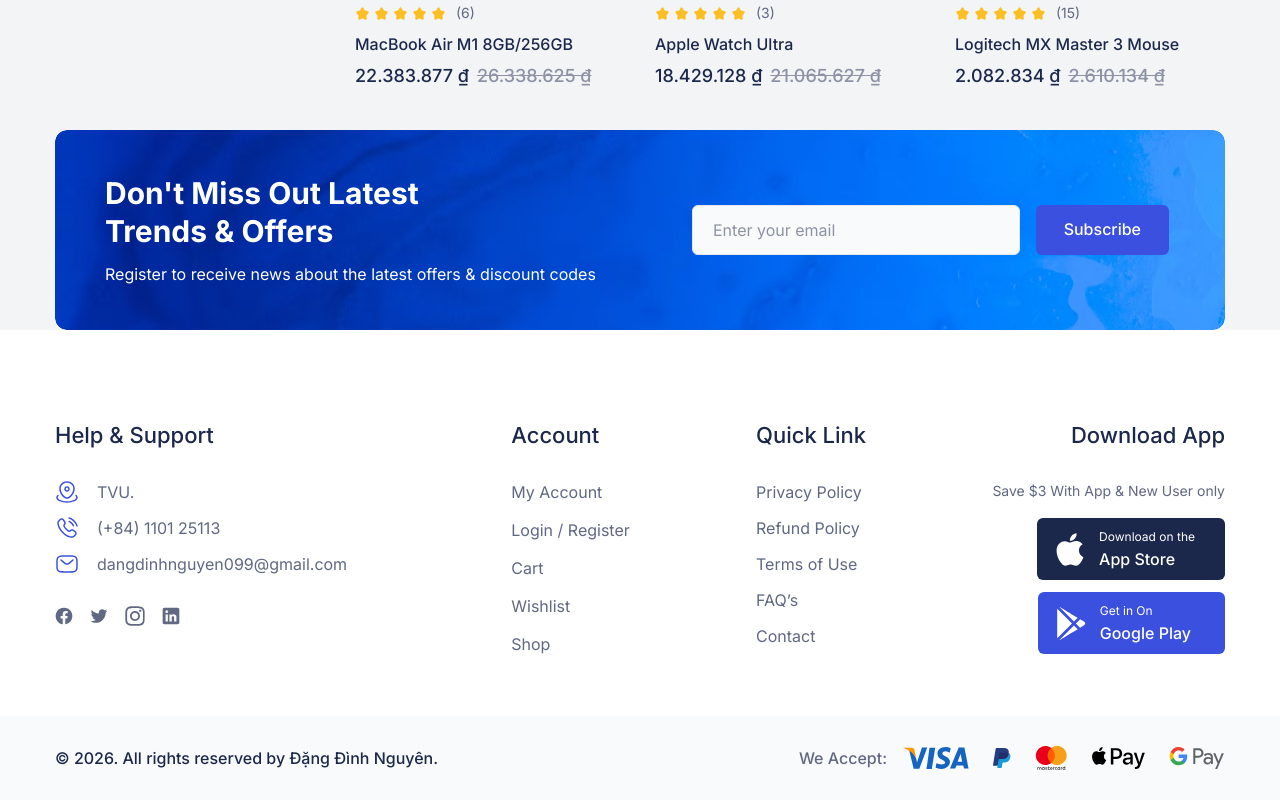
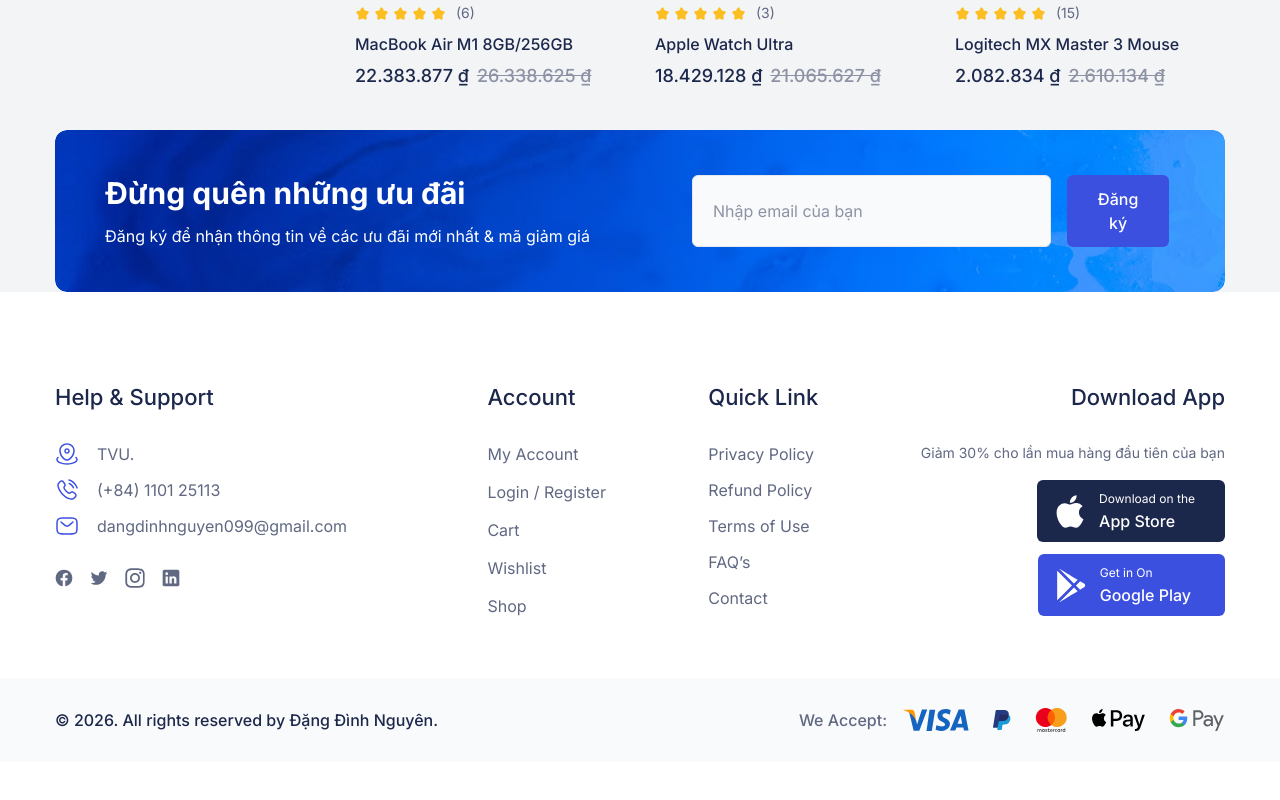
Before and after one commit to NguyenDinhDang/TKW-DA25TTD-110125113-E-Commerce, a Next.js app: page / in a window 1280 px wide. Shown: the part 1660-2460 px from the top of the page. After the commit the page ends 2422 px from the top, so only its background shows below. Built offline with nearby package versions, Linux system fonts and the light colour scheme.

Commit message:
Add more vietnamese

```diff
--- a/src/components/Common/Newsletter.tsx
+++ b/src/components/Common/Newsletter.tsx
@@ -19,11 +19,10 @@
           <div className="flex flex-col lg:flex-row lg:items-center lg:justify-between gap-8 px-4 sm:px-7.5 xl:pl-12.5 xl:pr-14 py-11">
             <div className="max-w-[491px] w-full">
               <h2 className="max-w-[399px] text-white font-bold text-lg sm:text-xl xl:text-heading-4 mb-3">
-                Don&apos;t Miss Out Latest Trends & Offers
+                Đừng quên những ưu đãi
               </h2>
               <p className="text-white">
-                Register to receive news about the latest offers & discount
-                codes
+                Đăng ký để nhận thông tin về các ưu đãi mới nhất & mã giảm giá
               </p>
             </div>
 
@@ -34,14 +33,14 @@
                     type="email"
                     name="email"
                     id="email"
-                    placeholder="Enter your email"
+                    placeholder="Nhập email của bạn"
                     className="w-full bg-gray-1 border border-gray-3 outline-none rounded-md placeholder:text-dark-4 py-3 px-5"
                   />
                   <button
                     type="submit"
                     className="inline-flex justify-center py-3 px-7 text-white bg-blue font-medium rounded-md ease-out duration-200 hover:bg-blue-dark"
                   >
-                    Subscribe
+                    Đăng ký
                   </button>
                 </div>
               </form>
--- a/src/components/Footer/index.tsx
+++ b/src/components/Footer/index.tsx
@@ -270,7 +270,7 @@
             </h2>
 
             <p className="lg:text-right text-custom-sm mb-4">
-              Save $3 With App & New User only
+              Giảm 30% cho lần mua hàng đầu tiên của bạn
             </p>
 
             <ul className="flex flex-col lg:items-end gap-3">
```
